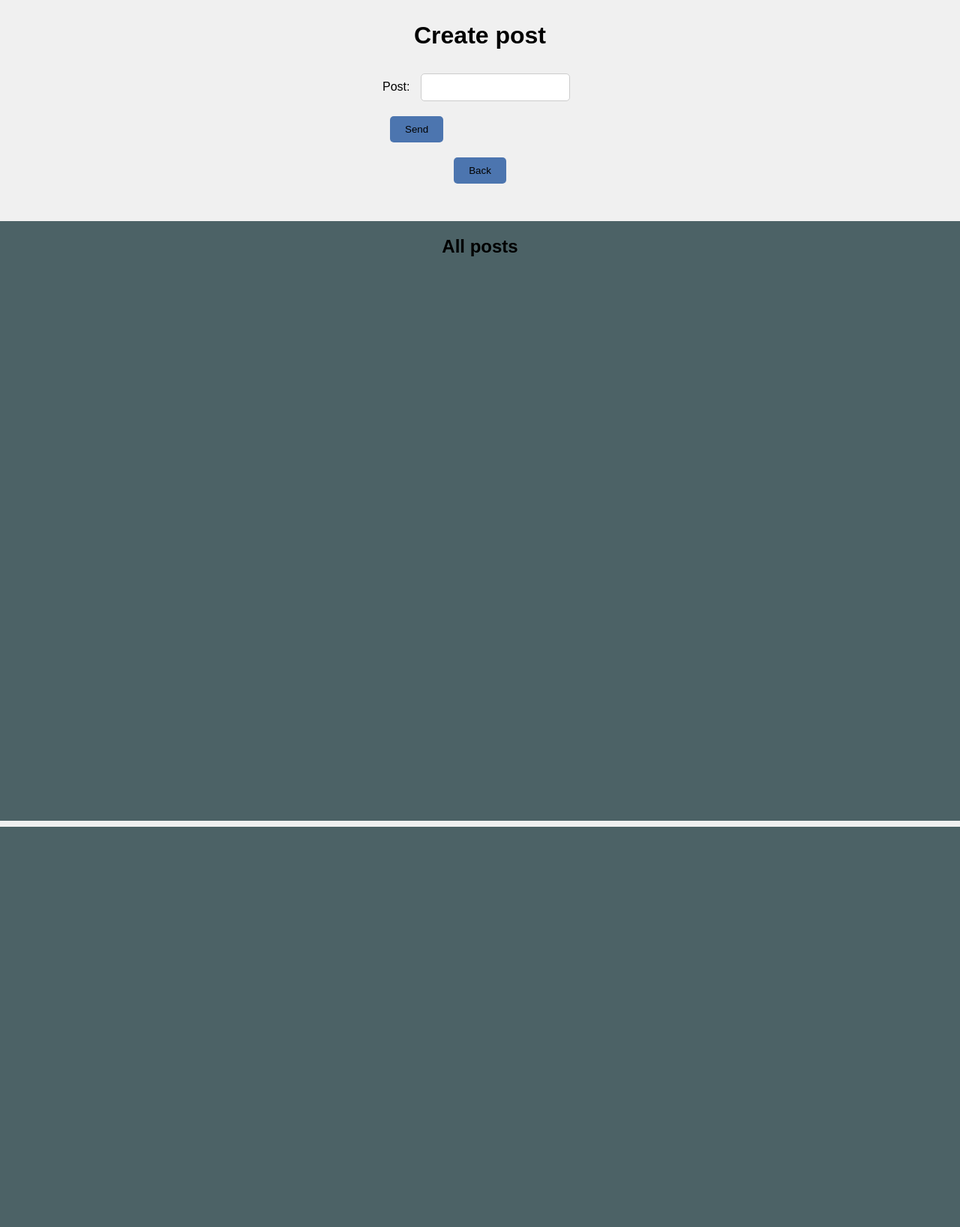
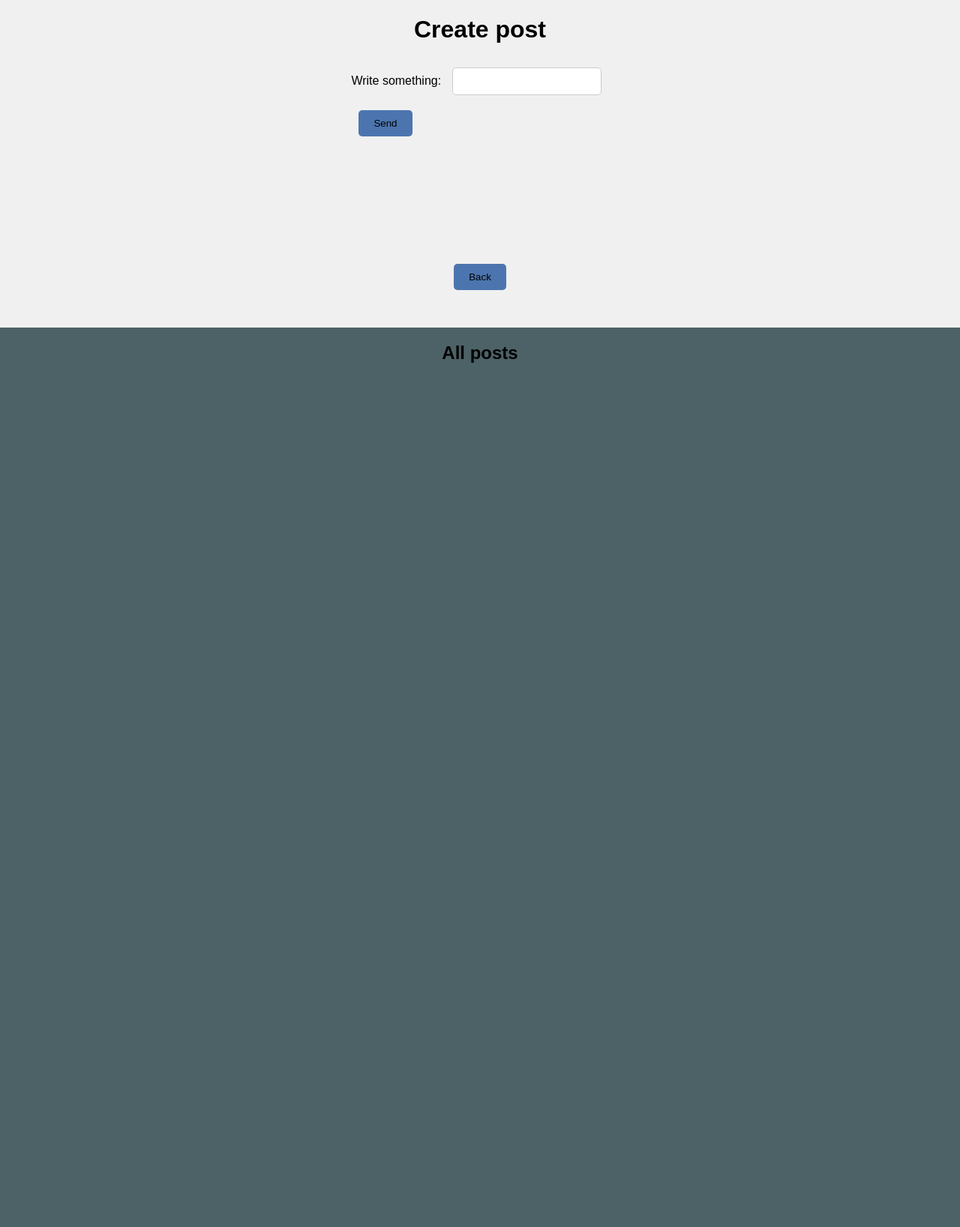
Before and after one commit to edu-polmar/Miniprojekt-forum-f-r-f-rskallar, a Flask app: page /posts in a window 1280 px wide. Shown: the whole page at 75% size. Before the commit the page ends 1103 px from the top, so only its background shows below. Run offline with Flask 3, Linux system fonts and the light colour scheme; the visitor is signed in with stand-in values (Sample User, id 1); data that the repository does not hold is empty.

Commit message:
posts styling

```diff
--- a/static/posts.css
+++ b/static/posts.css
@@ -5,12 +5,19 @@ main {
   margin-top: 40px;
   background-color: #4c6266;
   width: 100vw;
-  min-height: 100vh;
+  min-height: 150vh;
   overflow-y: auto;
 }
 
 time {
   font-size: 0.8em;
+}
+
+li {
+  background-color: #f0f0f0;
+  width: 35vw;
+  padding: 30px;
+  border-radius: 50px;
 }
 
 input[type="text"] {
@@ -23,3 +30,7 @@ input[type="text"] {
 input[type="submit"]:hover {
   background-color: #3b5a8c;
 }
+
+form {
+  margin-bottom: 150px;
+}
--- a/static/style.css
+++ b/static/style.css
@@ -7,6 +7,7 @@ body {
   flex-direction: column;
   font-family: Arial, sans-serif;
   color: black;
+  margin: 0;
 }
 
 button {
--- a/templates/posts.html
+++ b/templates/posts.html
@@ -15,7 +15,7 @@
   <body>
     <h1>Create post</h1>
     <form method="post">
-      Post: <input type="text" name="post" /><br />
+      Write something: <input type="text" name="post" /><br />
       <input type="submit" value="Send" />
     </form>
 
```
